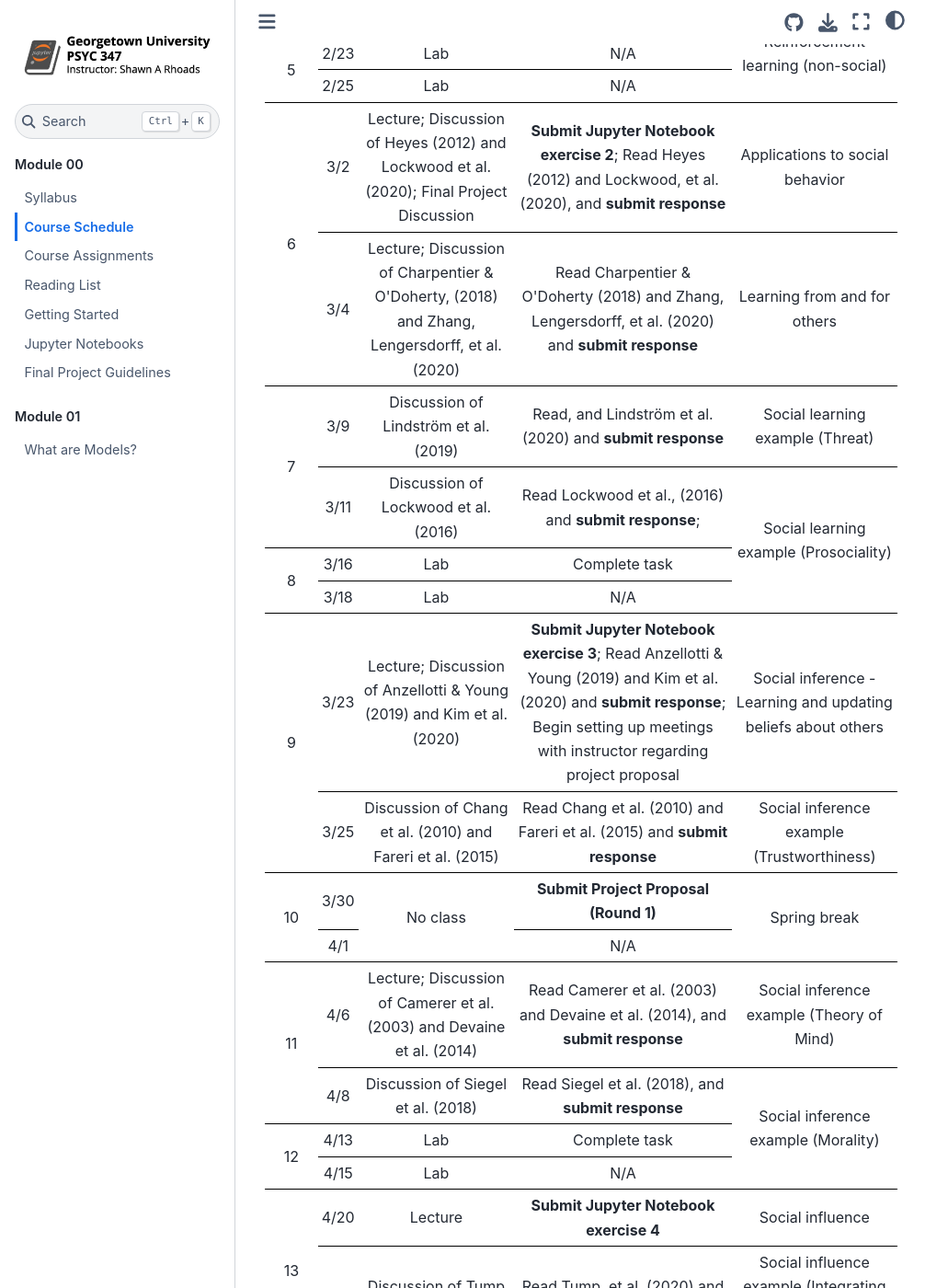
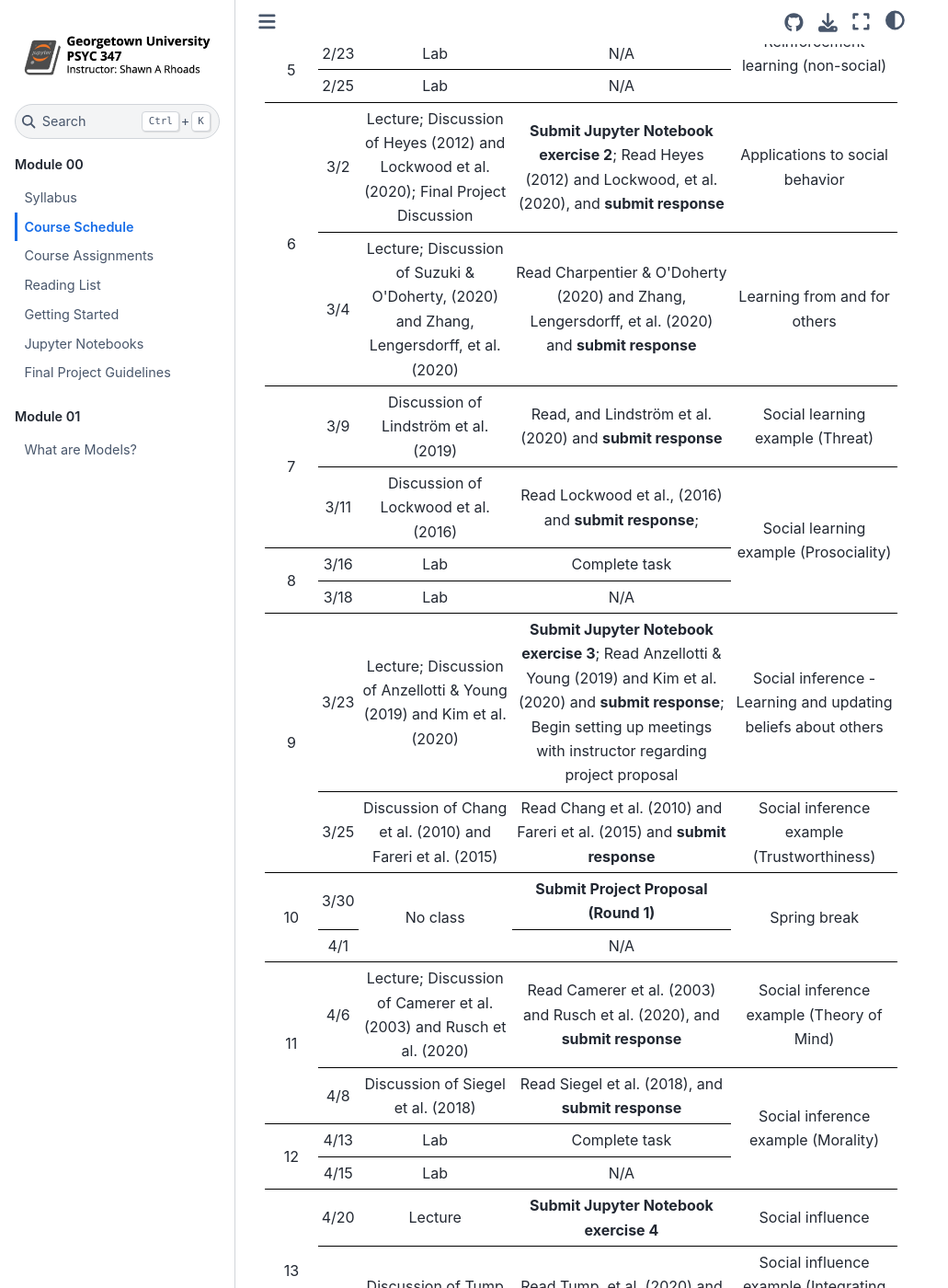
Before and after one commit to shawnrhoads/gu-psyc-347, a Jupyter Book: the page built from docs/module-00-01_Course-Schedule.md, in a window 1280 px wide and 1400 px high, scrolled down 645 px. Shown: the whole window at 92% size, without its empty margins (0-1031 px from the left). Built offline with Jupyter Book 1.0.4 settings and Sphinx 7.4.7 and the Sphinx Book theme 1.1.4, drawn with Linux system fonts in a browser that asks for light colours.

```diff
--- a/docs/module-00-01_Course-Schedule.md
+++ b/docs/module-00-01_Course-Schedule.md
@@ -110,8 +110,8 @@
         </tr>
         <tr>
             <td>3/4</td>
-            <td>Lecture; Discussion of Charpentier & O'Doherty, (2018) and Zhang, Lengersdorff, et al. (2020)</td>
-            <td>Read Charpentier & O'Doherty (2018) and Zhang, Lengersdorff, et al. (2020) and <b>submit response</b></td>
+            <td>Lecture; Discussion of Suzuki & O'Doherty, (2020) and Zhang, Lengersdorff, et al. (2020)</td>
+            <td>Read Charpentier & O'Doherty (2020) and Zhang, Lengersdorff, et al. (2020) and <b>submit response</b></td>
             <td>Learning from and for others</td>
         </tr>
         <tr>
@@ -165,8 +165,8 @@
         <tr>
             <td rowspan=2>11</td>
             <td>4/6</td>
-            <td>Lecture; Discussion of Camerer et al. (2003) and Devaine et al. (2014)</td>
-            <td>Read Camerer et al. (2003) and Devaine et al. (2014), and <b>submit response</b></td>
+            <td>Lecture; Discussion of Camerer et al. (2003) and Rusch et al. (2020)</td>
+            <td>Read Camerer et al. (2003) and Rusch et al. (2020), and <b>submit response</b></td>
             <td>Social inference example (Theory of Mind)</td>
         </tr>
         <tr>
```
Also changed, not shown: docs/module-00-03_Reading-List.md (+5 -2 lines).
